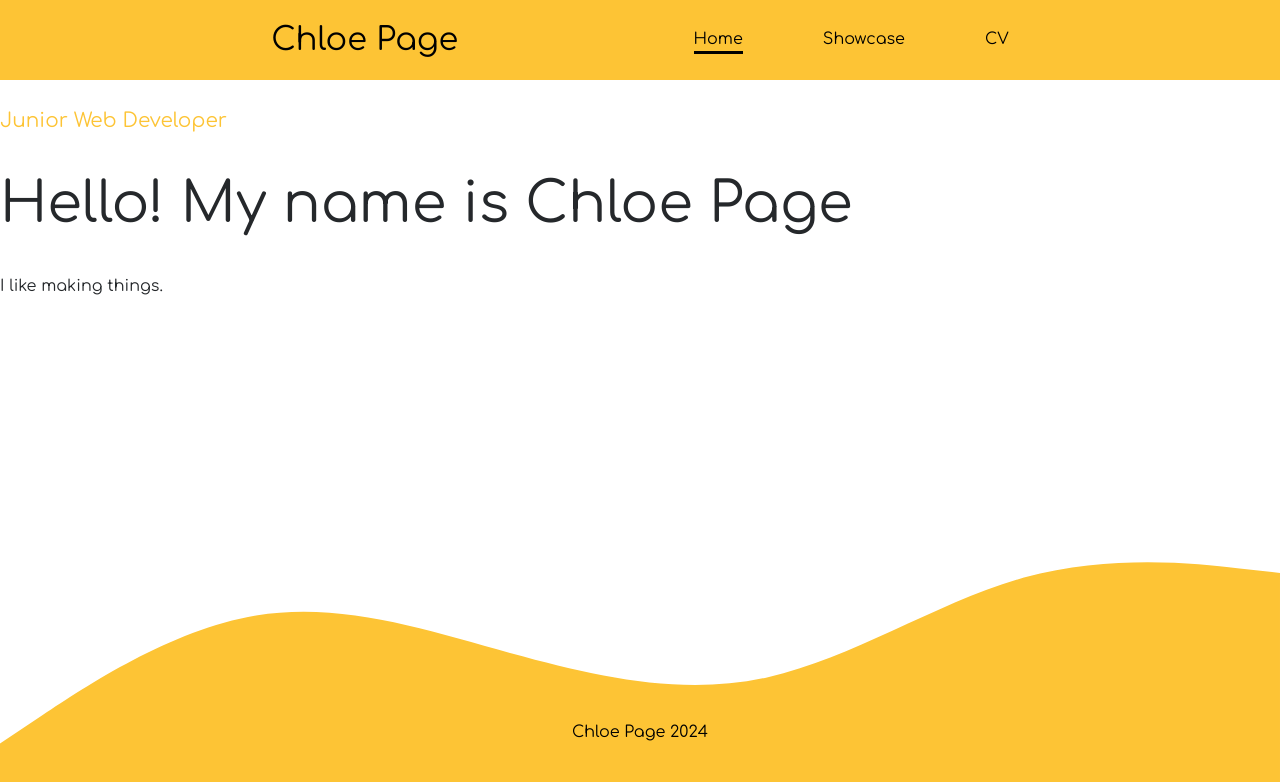
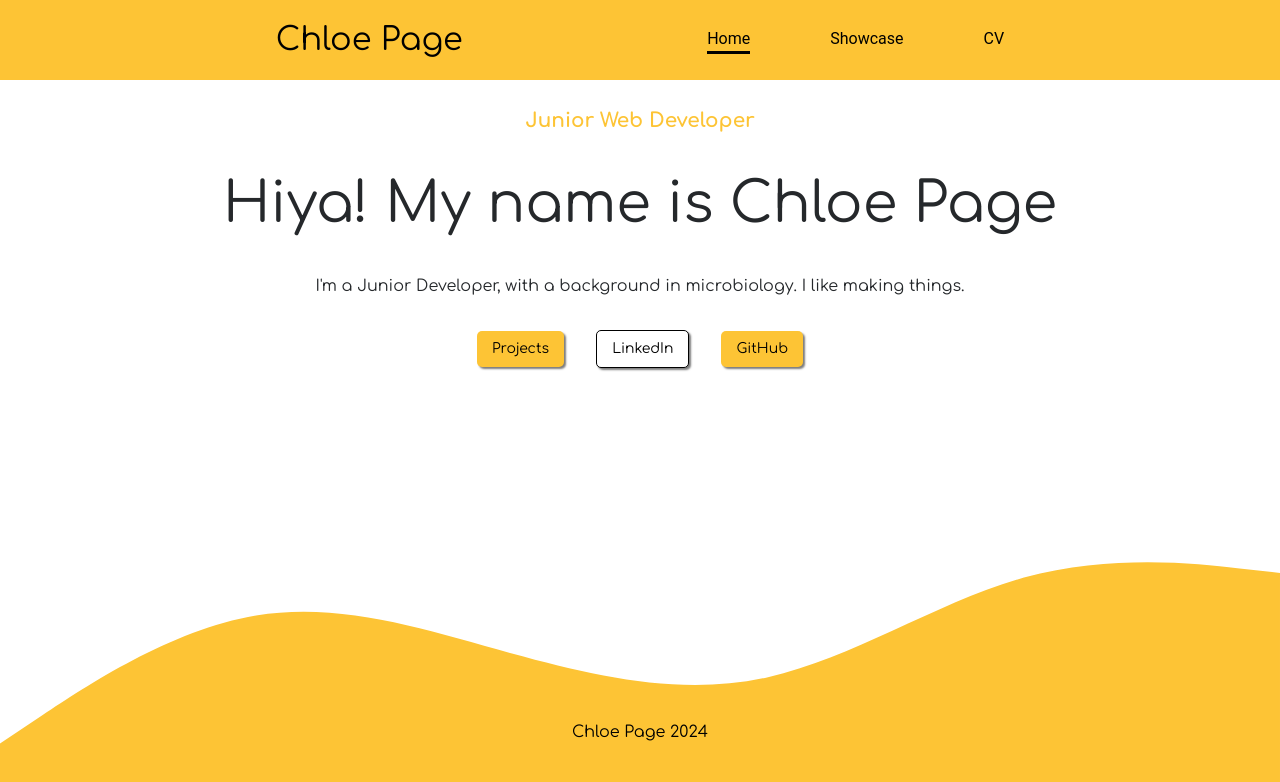
Before and after one commit to ChloeSAPage/portfolio, a React (Vite) app: page / in a window 1280 px wide. Shown: the top 782 px of the page. Built offline with nearby package versions, Linux system fonts and the light colour scheme.

Commit message:
Add working buttons to home page

```diff
--- a/src/assets/css/index.css
+++ b/src/assets/css/index.css
@@ -16,7 +16,7 @@ body {
 body {
     margin: 0;
     padding: 0;
-    font-family: "Comfortaa", "Roboto", sans-serif;
+    font-family: "Roboto", sans-serif;
 }
 
 #root {
@@ -24,7 +24,7 @@ body {
 }
 
 :root {
-    font-family: "Comfortaa", "Roboto", sans-serif;
+    font-family: "Roboto", sans-serif;
     line-height: 1.5;
     font-weight: 400;
 
--- /dev/null
+++ b/src/components/Reusable/WhiteButton/WhiteButton.jsx
@@ -0,0 +1,11 @@
+import styles from "./WhiteButton.module.css";
+
+function WhiteButton({ text, onClick }) {
+    return (
+        <button className={styles.button} onClick={onClick}>
+            {text}
+        </button>
+    );
+}
+
+export default WhiteButton;
--- /dev/null
+++ b/src/components/Reusable/WhiteButton/WhiteButton.module.css
@@ -0,0 +1,10 @@
+.button {
+    font: var(--p-mobile);
+    background-color: white;
+    color: black;
+    padding: 8px 15px;
+    border: 1px solid black;
+    border-radius: 5px;
+    margin: 1rem;
+    box-shadow: 2px 2px 2px #7d7d7d;
+}
--- /dev/null
+++ b/src/components/Reusable/YellowButton/YellowButton.jsx
@@ -0,0 +1,11 @@
+import styles from "./YellowButton.module.css";
+
+function YellowButton({ text, onClick }) {
+    return (
+        <button className={styles.button} onClick={onClick}>
+            {text}
+        </button>
+    );
+}
+
+export default YellowButton;
--- /dev/null
+++ b/src/components/Reusable/YellowButton/YellowButton.module.css
@@ -0,0 +1,10 @@
+.button {
+    font: var(--p-mobile);
+    background-color: var(--yellow);
+    color: black;
+    padding: 8px 15px;
+    border: 0;
+    border-radius: 5px;
+    margin: 1rem;
+    box-shadow: 2px 2px 2px #7d7d7d;
+}
--- a/src/components/views/Home/Home.jsx
+++ b/src/components/views/Home/Home.jsx
@@ -1,11 +1,34 @@
+import { useNavigate } from "react-router-dom";
+import WhiteButton from "../../Reusable/WhiteButton/WhiteButton";
+import YellowButton from "../../Reusable/YellowButton/YellowButton";
 import styles from "./Home.module.css";
 
 function Home() {
+    const navigate = useNavigate();
+
+    const goToProjects = () => {
+        navigate("/showcase");
+    };
+
+    const goToLinkedIn = () => {
+        window.open("https://www.linkedin.com/in/chloesapage/");
+    };
+
+    const goToGitHub = () => {
+        window.open("https://github.com/ChloeSAPage");
+    };
+
     return (
         <div className={styles.wrapper}>
             <h4 className={styles.tagline}>Junior Web Developer</h4>
-            <h1>Hello! My name is Chloe Page</h1>
-            <p>I like making things.</p>
+            <h1 className={styles.heading}>Hiya! My name is Chloe Page</h1>
+            <p>
+                I'm a Junior Developer, with a background in microbiology. I
+                like making things.
+            </p>
+            <YellowButton onClick={() => goToProjects()} text="Projects" />
+            <WhiteButton onClick={() => goToLinkedIn()} text={"LinkedIn"} />
+            <YellowButton onClick={() => goToGitHub()} text="GitHub" />
         </div>
     );
 }
--- a/src/components/views/Home/Home.module.css
+++ b/src/components/views/Home/Home.module.css
@@ -2,8 +2,11 @@
     background: white;
     width: 100%;
     color: var(--black);
+    text-align: center;
 }
 
 .tagline {
     color: var(--yellow);
+    margin-bottom: 0;
+    font-weight: bolder;
 }
```
